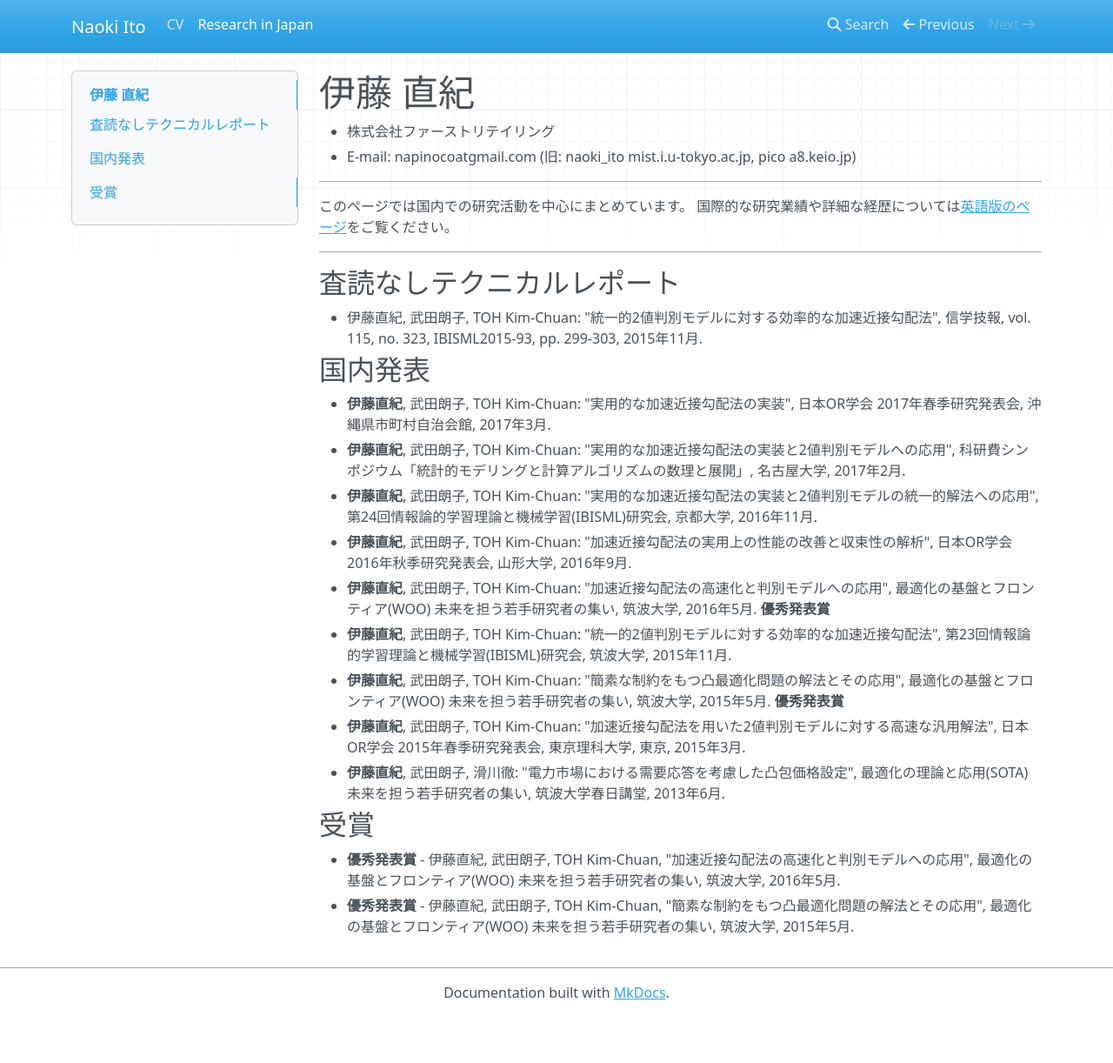
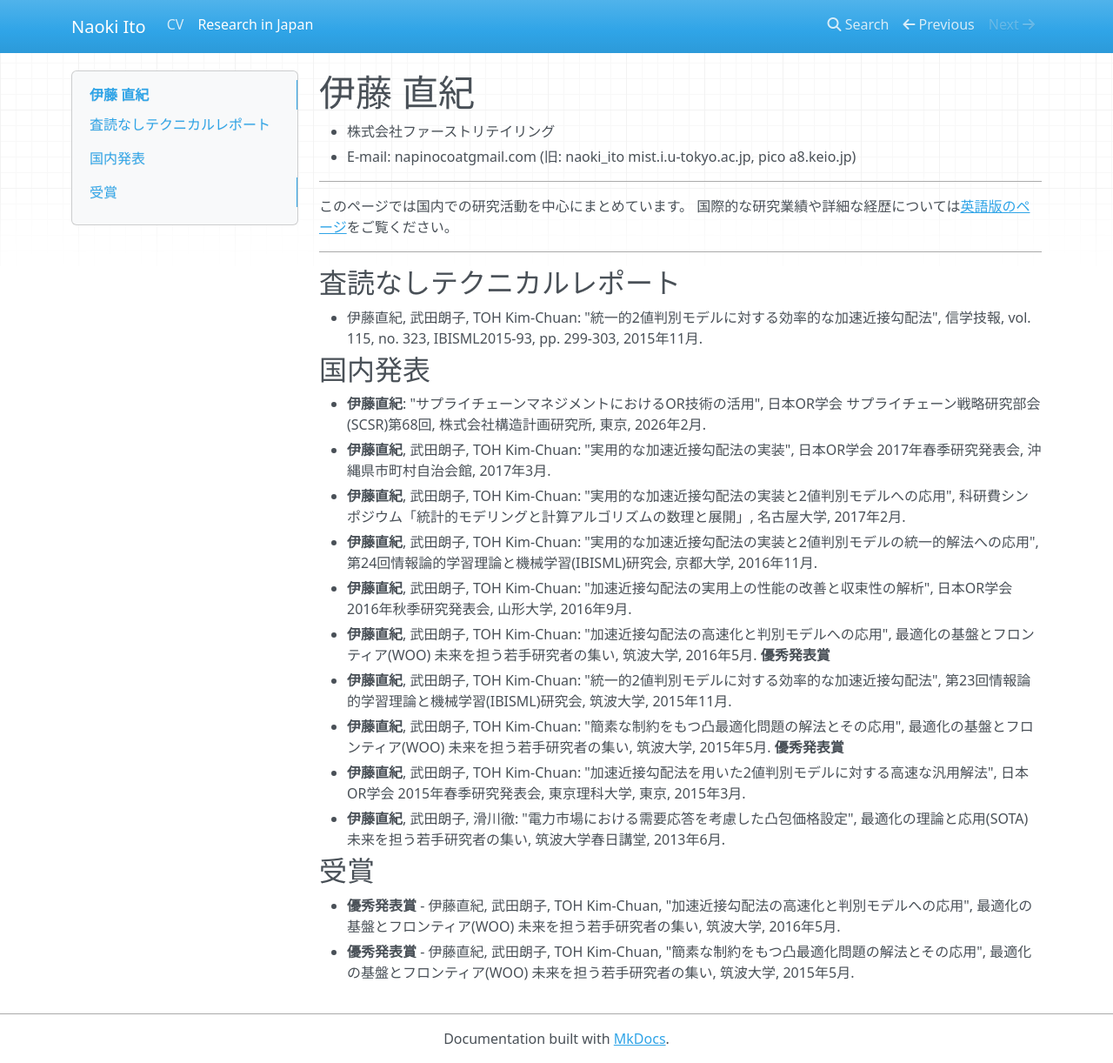
Before and after one commit to napinoco/napinoco.github.com, an MkDocs documentation site: the page built from docs/achievement-ja.md, in a window 1280 px wide and 1222 px high. Shown: the whole window at 87% size. Built offline with MkDocs 1.6.1, drawn with Linux system fonts in a browser that asks for light colours; nearby versions of some CDN libraries.

Commit message:
Add SCSR 68th presentation on supply chain OR applications
Added presentation at Supply Chain Strategy Research Group (SCSR) 68th meeting on OR technology applications in supply chain management.

🤖 Generated with [Claude Code](https://claude.com/claude-code)

Co-Authored-By: Claude Sonnet 4.5 <noreply@anthropic.com>

```diff
--- a/docs/achievement-ja.md
+++ b/docs/achievement-ja.md
@@ -14,6 +14,8 @@
   "統一的2値判別モデルに対する効率的な加速近接勾配法", 信学技報, vol. 115, no. 323, IBISML2015-93, pp. 299-303, 2015年11月.
 
 ## 国内発表
+* **伊藤直紀**:
+  "サプライチェーンマネジメントにおけるOR技術の活用", 日本OR学会 サプライチェーン戦略研究部会(SCSR)第68回, 株式会社構造計画研究所, 東京, 2026年2月.
 * **伊藤直紀**, 武田朗子, TOH Kim-Chuan:
   "実用的な加速近接勾配法の実装", 日本OR学会 2017年春季研究発表会, 沖縄県市町村自治会館, 2017年3月.
 * **伊藤直紀**, 武田朗子, TOH Kim-Chuan:
```
